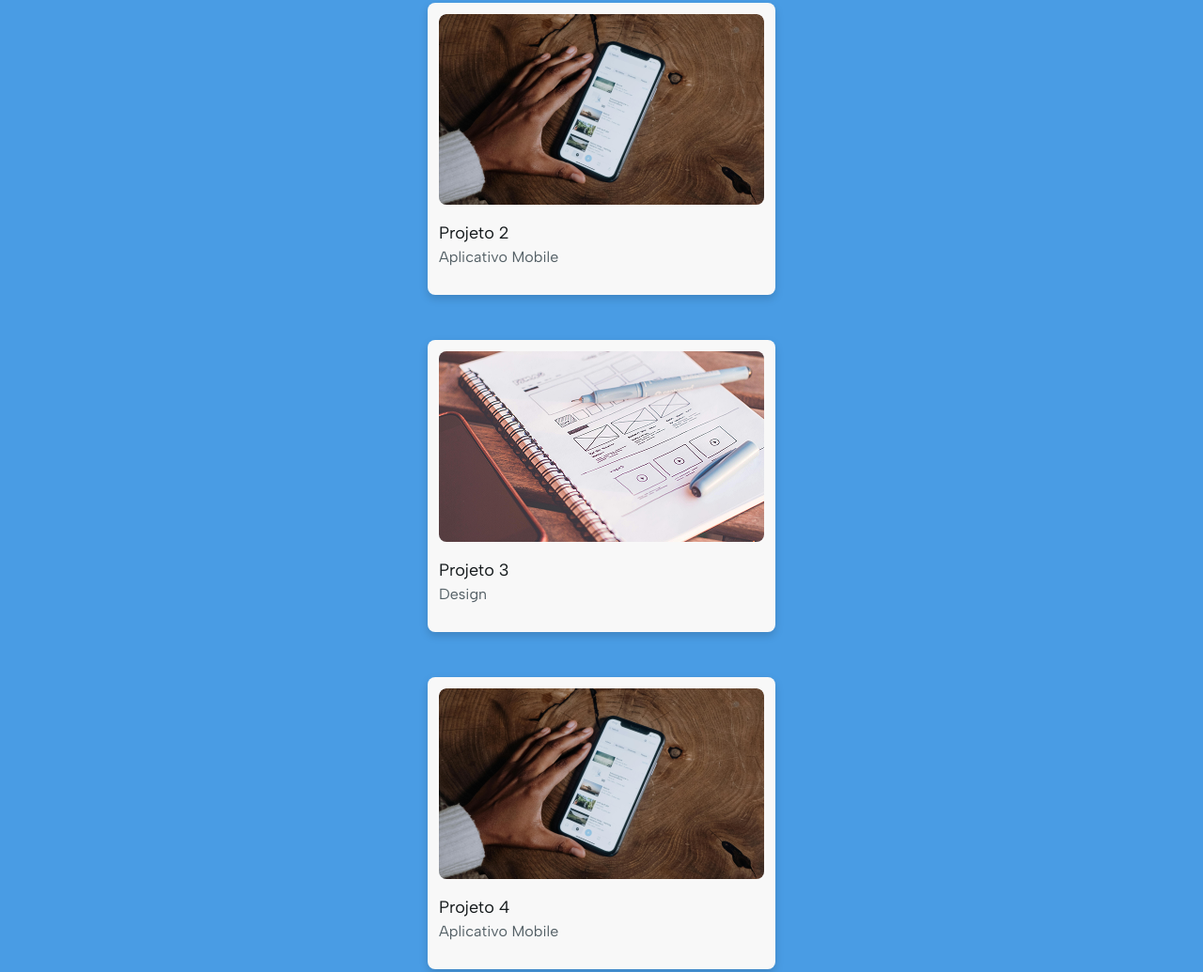
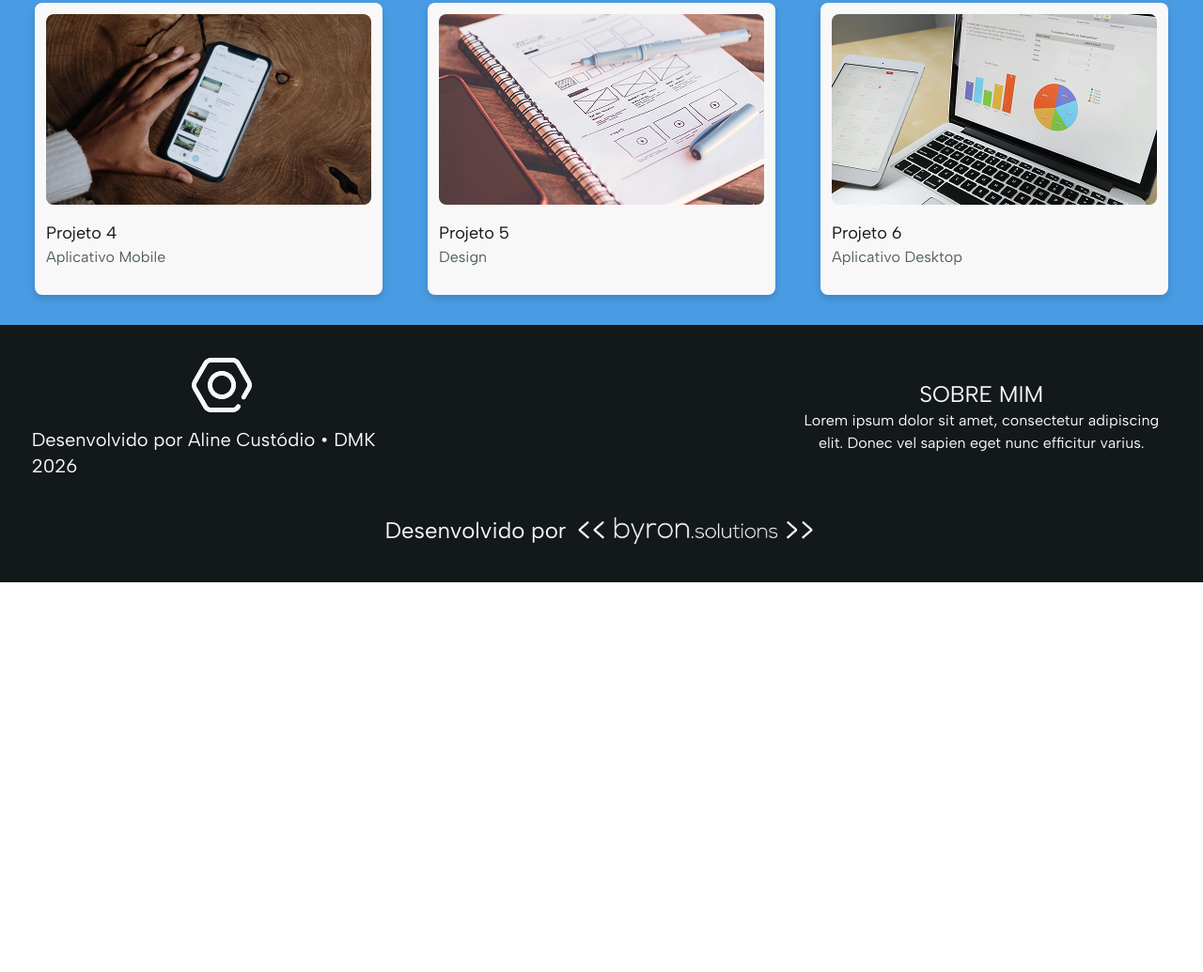
Before and after one commit to alinelazuli/Landing-Page-Tailwind, a website: page src/index.html in a window 1280 px wide. Shown: the part 1404-2439 px from the top of the page at 94% size. After the commit the page ends 2024 px from the top, so only its background shows below. Drawn offline with Linux system fonts and the light colour scheme; a web font is replaced by a local one.

Commit message:
Últimos projetos e footer responsivo

```diff
--- a/src/index.html
+++ b/src/index.html
@@ -9,7 +9,7 @@
      <body class="font-main">
          <!-- HEADER -->
          <header
-         class="flex flex-row justify-between items-center px-8 py-9 bg-black text-white">
+         class="flex flex-row justify-between items-center px-8 lg:px-30 py-9 bg-black text-white">
               <div class="flex flex-row items-center gap-4">
                   <div class="size-12">
                       <img src="./img/logo.png" alt="Logo do site" />
@@ -100,7 +100,7 @@
             >
               <h2 class="text-white font-extrabold text-2xl">ÚLTIMOS PROJETOS</h2>
               <div
-              class="grid grid-flow-row grid-cols-1 gap-12"
+              class="grid grid-flow-row grid-cols-1 md:grid-cols-2 lg:grid-cols-3 gap-12"
               >
                 <div
                   class="flex flex-col bg-white max-w-[380px] rounded-lg p-3 gap-4 drop-shadow-lg"
@@ -171,16 +171,19 @@
               </div>
             </section>
             <!-- FOOTER -->
-             <footer class="bg-black text-white flex flex-col p-8 gap-16">
-              <div class="flex flex-col items-center gap-16">
-                  <div class="flex flex-col items-center gap-3">
+             <footer
+                class="bg-black text-white flex flex-col lg:items-center justify-between p-8 gap-16 lg:gap-8"
+                >
+                  <div
+                  class="flex flex-col lg:flex-row items-center justify-between gap-16">
+                  <div class="flex flex-col items-center gap-3 lg:w-1/3">
                     <div class="size-16">
                       <img
                       src="./img/Logo.png" alt="Logo do site" />
                     </div>
                     <p class="text-xl">Desenvolvido por Aline Custódio • DMK 2026</p>
                   </div>
-                  <div class="text-center gap-2">
+                  <div class="text-center gap-2 lg:w-1/3">
                     <h3 class="text-2xl">SOBRE MIM</h3>
                     <p class="text-base">
                       Lorem ipsum dolor sit amet, consectetur adipiscing elit.
@@ -188,7 +191,7 @@
                     </p>
                   </div>
               </div>
-              <div class="flex flex-col items-center">
+              <div class="flex flex-col lg:flex-row lg:justify-center lg:gap-2 items-center">
                 <p class="text-2xl">Desenvolvido por</p>
                 <div class="max-w-[260px]">
                   <img
```
Also changed, not shown: src/output.css.
